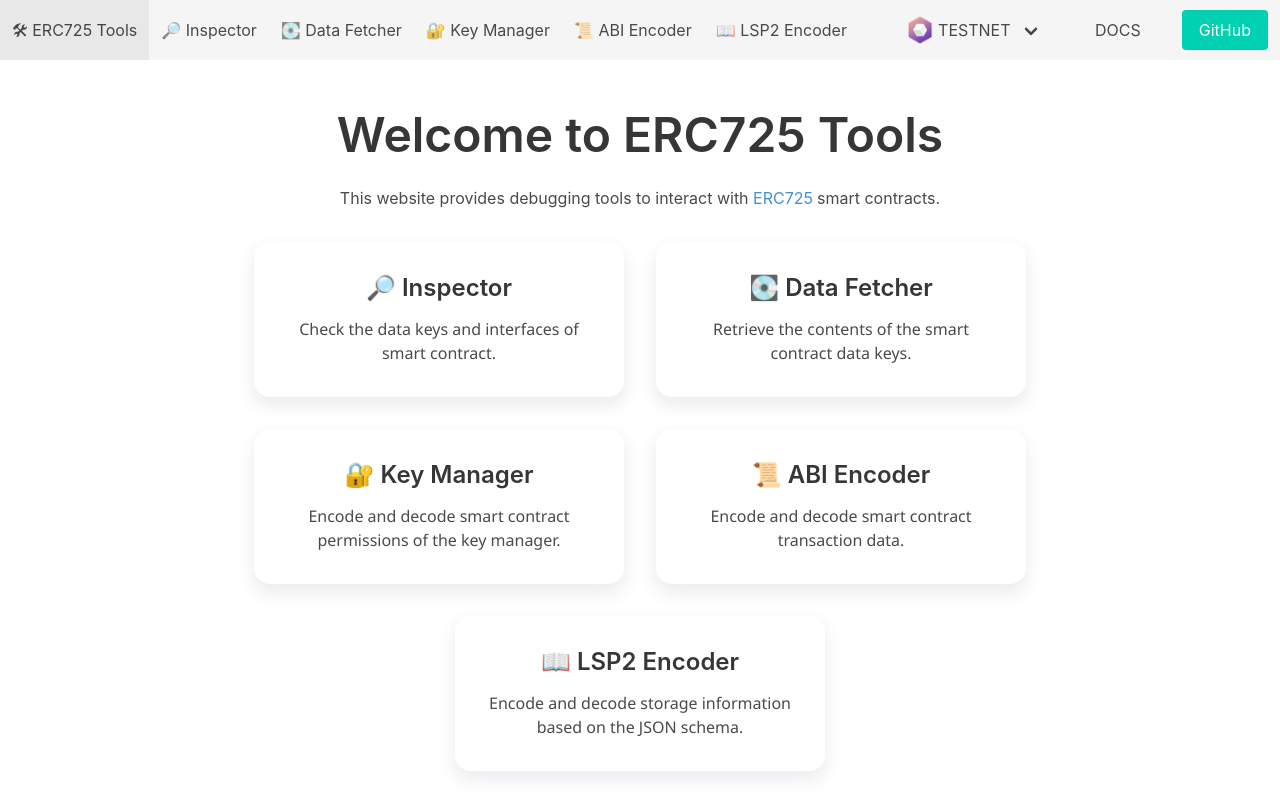
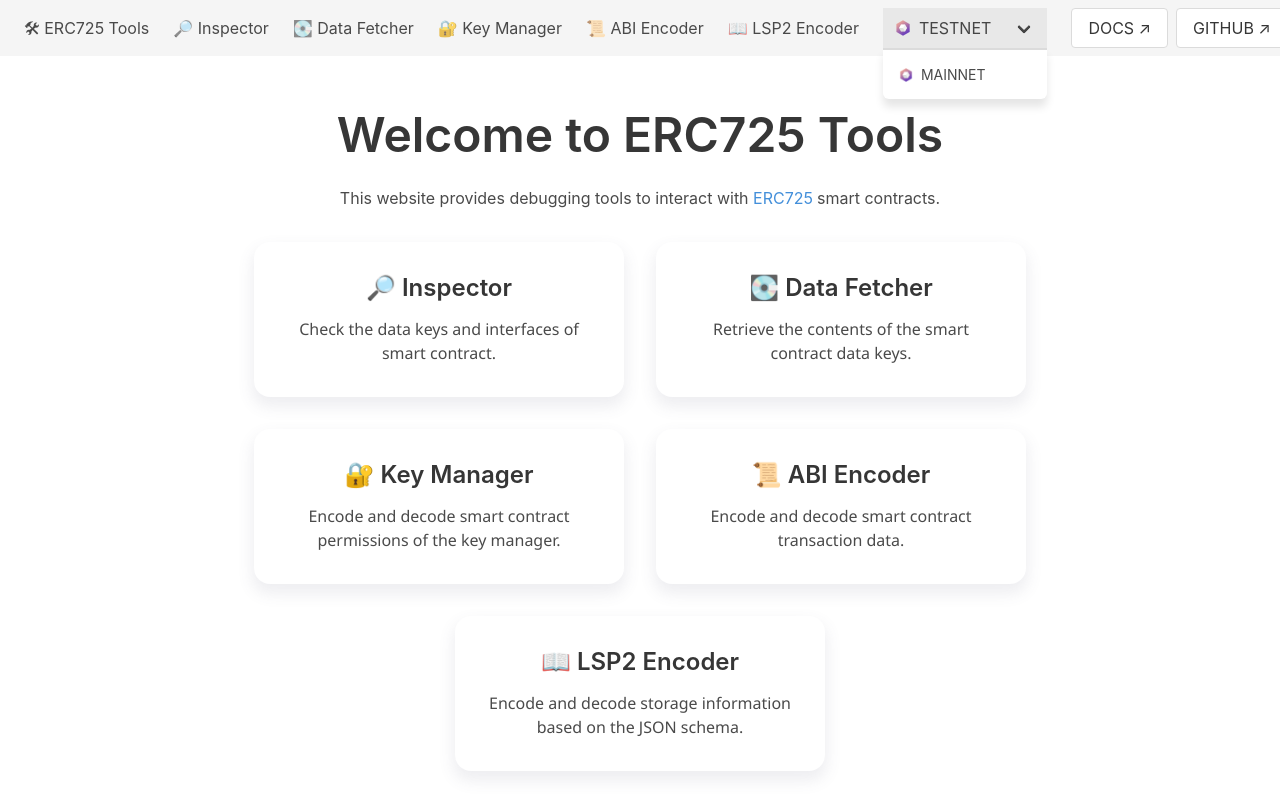
Before and after one commit to lukso-network/tools-erc725-inspect, a Next.js app: page / in a window 1280 px wide. Both pictures are taken after a click on the link "TESTNET". Shown: the top 800 px of the page. Built offline with nearby package versions, Linux system fonts and the light colour scheme.

Commit message:
create responsible menu and network select

```diff
--- a/components/NavBar/NavBar.tsx
+++ b/components/NavBar/NavBar.tsx
@@ -1,20 +1,44 @@
 /**
  * @author Hugo Masclet <git@hugom.xyz>
  */
-import React from 'react';
+import React, { useState } from 'react';
 import Link from 'next/link';
 import { useRouter } from 'next/router';
 import NetworkSwitch from './components/NetworksSwitch';
 
 const NavBar: React.FC = () => {
+  const [isActive, setIsActive] = useState(false);
   const router = useRouter();
+
+  const toggleNavbar = () => {
+    setIsActive(!isActive);
+  };
 
   return (
     <nav className="navbar is-light sticky">
-      <div className="navbar-menu is-active">
-        <div className="navbar-start">
+      <div className="navbar-brand navbar-height">
+        <Link href="/">
+          <a className="navbar-item is-hidden-desktop">🛠 ERC725 Tools</a>
+        </Link>
+        <a
+          role="button"
+          className={`navbar-burger burger ${isActive ? 'is-active' : ''}`}
+          aria-label="menu"
+          aria-expanded="false"
+          onClick={toggleNavbar}
+        >
+          <span aria-hidden="true"></span>
+          <span aria-hidden="true"></span>
+          <span aria-hidden="true"></span>
+        </a>
+      </div>
+
+      <div className={`navbar-menu ${isActive ? 'is-active' : ''}`}>
+        <div className="navbar-start ml-3">
           <Link href="/">
-            <a className="navbar-item">🛠 ERC725 Tools</a>
+            <a className="navbar-item is-hidden-touch navbar-height">
+              🛠 ERC725 Tools
+            </a>
           </Link>
           <Link href="/inspector">
             <a
@@ -69,22 +93,28 @@ const NavBar: React.FC = () => {
           </div>
           <div className="navbar-item">
             <div className="buttons">
-              <a href="https://docs.lukso.tech/" className="button is-light">
-                DOCS
+              <a
+                href="https://docs.lukso.tech/"
+                className="button"
+                target="_blank"
+                rel="noreferrer"
+              >
+                DOCS ↗
+              </a>
+              <a
+                className="button"
+                href="https://github.com/lukso-network/tools-erc725-inspect"
+                target="_blank"
+                rel="noreferrer"
+              >
+                GITHUB ↗
               </a>
             </div>
           </div>
 
           <div className="navbar-item">
             <div className="field is-grouped">
-              <p className="control">
-                <a
-                  className="button is-primary"
-                  href="https://github.com/lukso-network/tools-erc725-inspect"
-                >
-                  <span>GitHub</span>
-                </a>
-              </p>
+              <p className="control"></p>
             </div>
           </div>
         </div>
--- a/components/NavBar/components/NetworksSwitch/NetworksSwitch.tsx
+++ b/components/NavBar/components/NetworksSwitch/NetworksSwitch.tsx
@@ -1,4 +1,4 @@
-import React, { useContext } from 'react';
+import React, { useContext, useState } from 'react';
 import { INetwork, NetworkContext } from '../../../../contexts/NetworksContext';
 
 import { RPC_URL_MAINNET, RPC_URL_TESTNET } from '../../../../globals';
@@ -10,18 +10,38 @@ const luksoChains: INetwork[] = [
 
 const NetworkSwitch: React.FC = () => {
   const { network, setNetwork } = useContext(NetworkContext);
+  const [isDropdownActive, setIsDropdownActive] = useState(false);
 
   return (
-    <div className="navbar-item has-dropdown is-hoverable">
-      <div>
-        <a className="navbar-link">
-          {network.imgUrl ? (
-            <img src={network.imgUrl} alt={network.name} className="mr-1" />
-          ) : null}
-          <span>{network.name}</span>
-        </a>
-      </div>
-      <div className="navbar-dropdown">
+    <div
+      className={`navbar-item has-dropdown ${
+        isDropdownActive ? 'is-active' : ''
+      } is-hoverable`}
+      onClick={() => setIsDropdownActive(!isDropdownActive)}
+    >
+      <a className="navbar-link is-flex" style={{ alignItems: 'center' }}>
+        {network.imgUrl && (
+          <img
+            src={network.imgUrl}
+            alt={network.name}
+            className="mr-2"
+            style={{ height: '1em' }}
+          />
+        )}
+        <span style={{ flexGrow: 1 }}>{network.name}</span>
+        <span className="icon is-small is-hidden-touch">
+          <i
+            className={`fas fa-chevron-down ${
+              isDropdownActive ? 'is-active' : ''
+            }`}
+          ></i>
+        </span>
+      </a>
+      <div
+        className={`navbar-dropdown ${
+          isDropdownActive ? 'is-block' : 'is-hidden-touch'
+        }`}
+      >
         {luksoChains.map((chain) => {
           if (chain.rpc === network.rpc) {
             return null;
@@ -30,10 +50,18 @@ const NetworkSwitch: React.FC = () => {
           return (
             <a
               className="navbar-item"
-              onClick={() => setNetwork(chain)}
+              onClick={() => {
+                setNetwork(chain);
+                setIsDropdownActive(false);
+              }}
               key={chain.rpc}
             >
-              <img src={chain.imgUrl} alt={chain.name} className="mr-1" />
+              <img
+                className="mr-2"
+                src={chain.imgUrl}
+                alt={chain.name}
+                style={{ height: '1em' }}
+              />
               <span>{chain.name}</span>
             </a>
           );
--- a/styles/globals.scss
+++ b/styles/globals.scss
@@ -102,3 +102,7 @@ pre,
 code {
   border-radius: 0.5rem;
 }
+
+.navbar-height {
+  min-height: 56px;
+}
```
